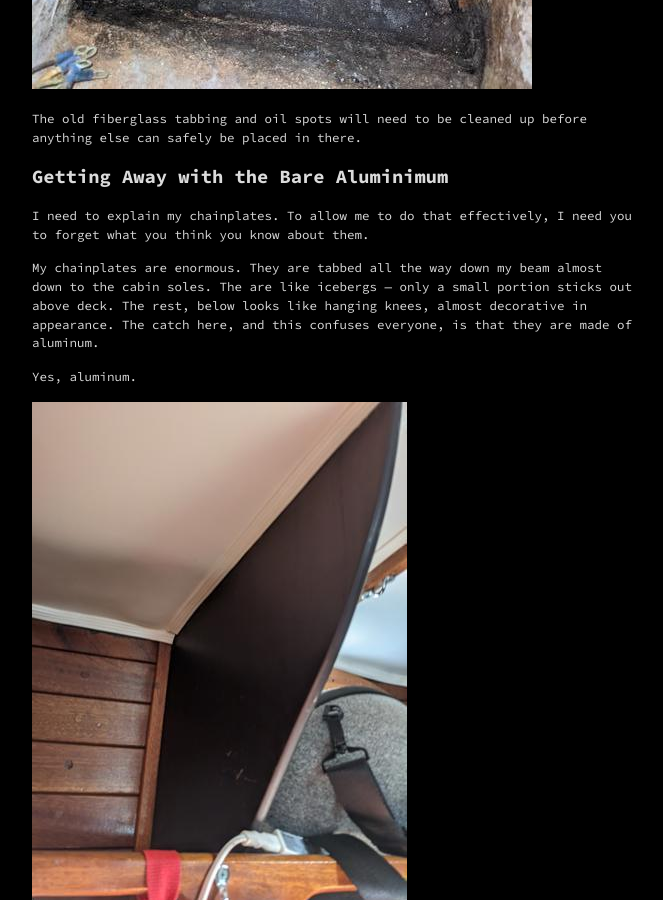
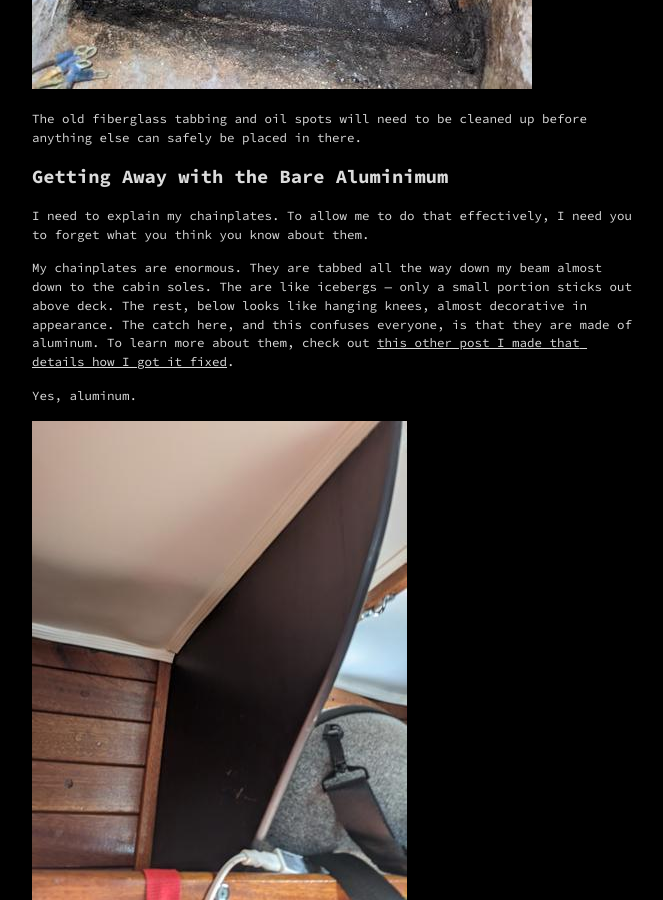
Before and after one commit to singlerider/runninginthenight.com, a Jekyll site: the page built from _posts/2021-02-18-three-months-of-hell-in-napa.md, in a window 1280 px wide and 900 px high, scrolled down 5164 px. Shown: the whole window, without its empty margins (308-971 px from the left). Built offline with Jekyll 4.4.1, drawn with Linux system fonts in a browser that asks for light colours.

Commit message:
Add link from Napa post to chainplates post

```diff
--- a/_posts/2021-02-18-three-months-of-hell-in-napa.md
+++ b/_posts/2021-02-18-three-months-of-hell-in-napa.md
@@ -109,7 +109,7 @@ The old fiberglass tabbing and oil spots will need to be cleaned up before anyth
 
 I need to explain my chainplates. To allow me to do that effectively, I need you to forget what you think you know about them.
 
-My chainplates are enormous. They are tabbed all the way down my beam almost down to the cabin soles. The are like icebergs — only a small portion sticks out above deck. The rest, below looks like hanging knees, almost decorative in appearance. The catch here, and this confuses everyone, is that they are made of aluminum.
+My chainplates are enormous. They are tabbed all the way down my beam almost down to the cabin soles. The are like icebergs — only a small portion sticks out above deck. The rest, below looks like hanging knees, almost decorative in appearance. The catch here, and this confuses everyone, is that they are made of aluminum. To learn more about them, check out [this other post I made that details how I got it fixed]({% post_url 2021-04-25-replacing-chainplates %}).
 
 Yes, aluminum.
 
```
